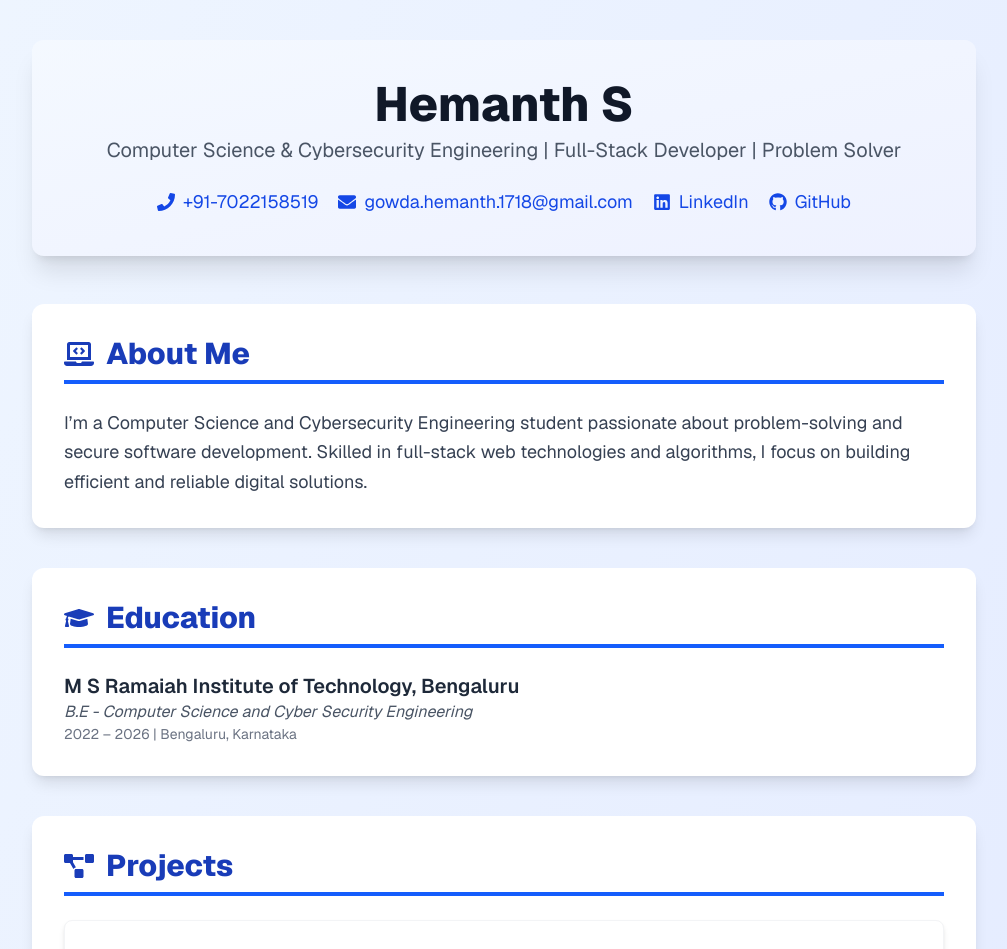
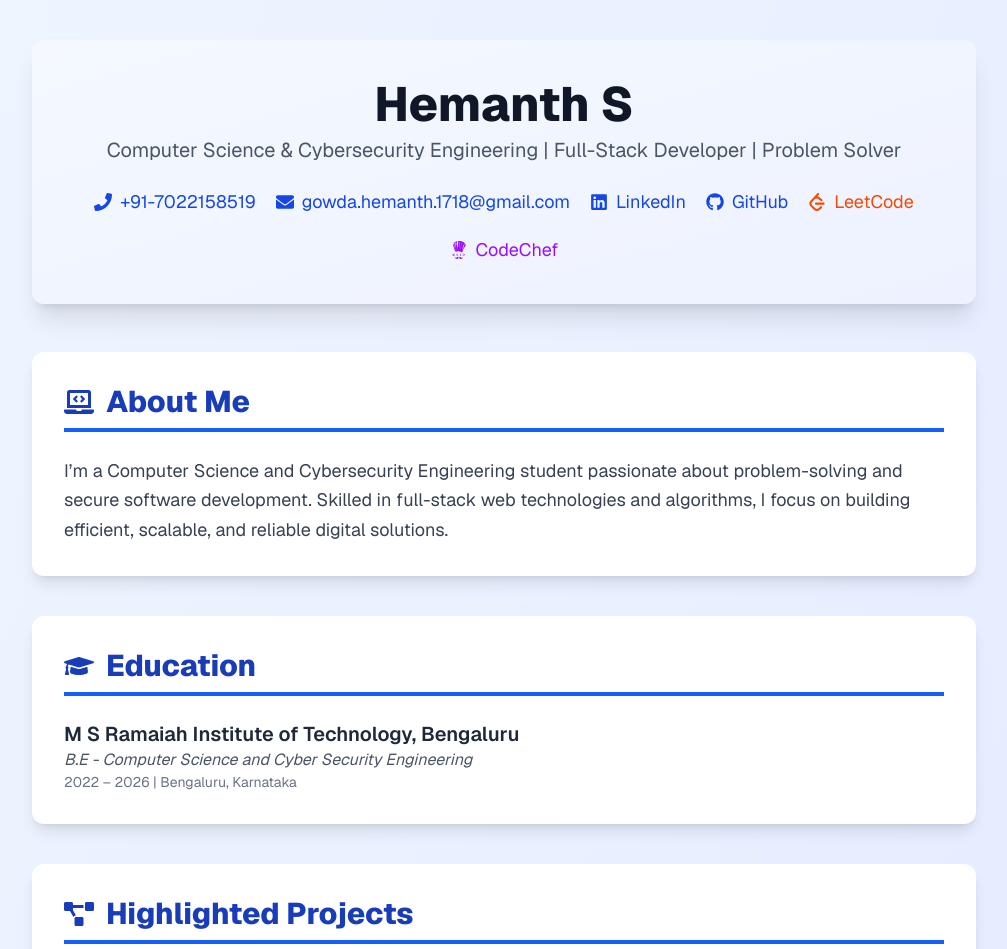
Before and after one commit to zennyMe17/hemanth_portfolio, a Next.js app: page / in a window 1280 px wide. Shown: the top 949 px of the page, without its empty margins (136-1143 px from the left). Built offline with nearby package versions, Linux system fonts and the light colour scheme.

Commit message:
Enhance profile links and update section titles
Added links to LeetCode and CodeChef profiles, updated project section title, and improved description clarity.

```diff
--- a/app/page.tsx
+++ b/app/page.tsx
@@ -16,7 +16,7 @@ import {
   FaProjectDiagram,
   FaTrophy,
 } from "react-icons/fa";
-
+import { SiLeetcode, SiCodechef } from "react-icons/si";
 import { portfolioData } from "../data/portfolioData";
 
 // Section Title Component
@@ -80,6 +80,12 @@ export default function Home() {
               <a href={contact.github} target="_blank" rel="noopener noreferrer" className="flex items-center text-blue-700 hover:text-blue-900">
                 <FaGithub className="mr-2" /> GitHub
               </a>
+              <a href={contact.leetcode} target="_blank" rel="noopener noreferrer" className="flex items-center text-orange-600 hover:text-orange-800">
+                <SiLeetcode className="mr-2" /> LeetCode
+              </a>
+              <a href={contact.codechef} target="_blank" rel="noopener noreferrer" className="flex items-center text-purple-600 hover:text-purple-800">
+                <SiCodechef className="mr-2" /> CodeChef
+              </a>
             </div>
           </div>
         </header>
@@ -89,7 +95,7 @@ export default function Home() {
           <SectionTitle icon={<FaLaptopCode />}>About Me</SectionTitle>
           <p className="text-lg text-gray-700 leading-relaxed">
             I’m a Computer Science and Cybersecurity Engineering student passionate about problem-solving and secure software development.
-            Skilled in full-stack web technologies and algorithms, I focus on building efficient and reliable digital solutions.
+            Skilled in full-stack web technologies and algorithms, I focus on building efficient, scalable, and reliable digital solutions.
           </p>
         </section>
 
@@ -105,7 +111,7 @@ export default function Home() {
 
         {/* Projects */}
         <section className="bg-white rounded-xl shadow-lg p-8 mb-10">
-          <SectionTitle icon={<FaProjectDiagram />}>Projects</SectionTitle>
+          <SectionTitle icon={<FaProjectDiagram />}>Highlighted Projects</SectionTitle>
           <div className="grid gap-8">
             {projects.map((project, index) => (
               <div key={index} className="bg-white p-6 rounded-lg shadow-md border border-gray-100 hover:shadow-xl transition-all">
@@ -153,6 +159,7 @@ export default function Home() {
         <section className="bg-white rounded-xl shadow-lg p-8 mb-10">
           <SectionTitle icon={<FaTrophy />}>Achievements</SectionTitle>
           <ul className="list-disc list-inside text-gray-700 space-y-2">
+            <li>Solved 600+ Data Structures and Algorithms problems across platforms.</li>
             {extracurricular.map((item, i) => (
               <li key={i}>{item.title}</li>
             ))}
```
